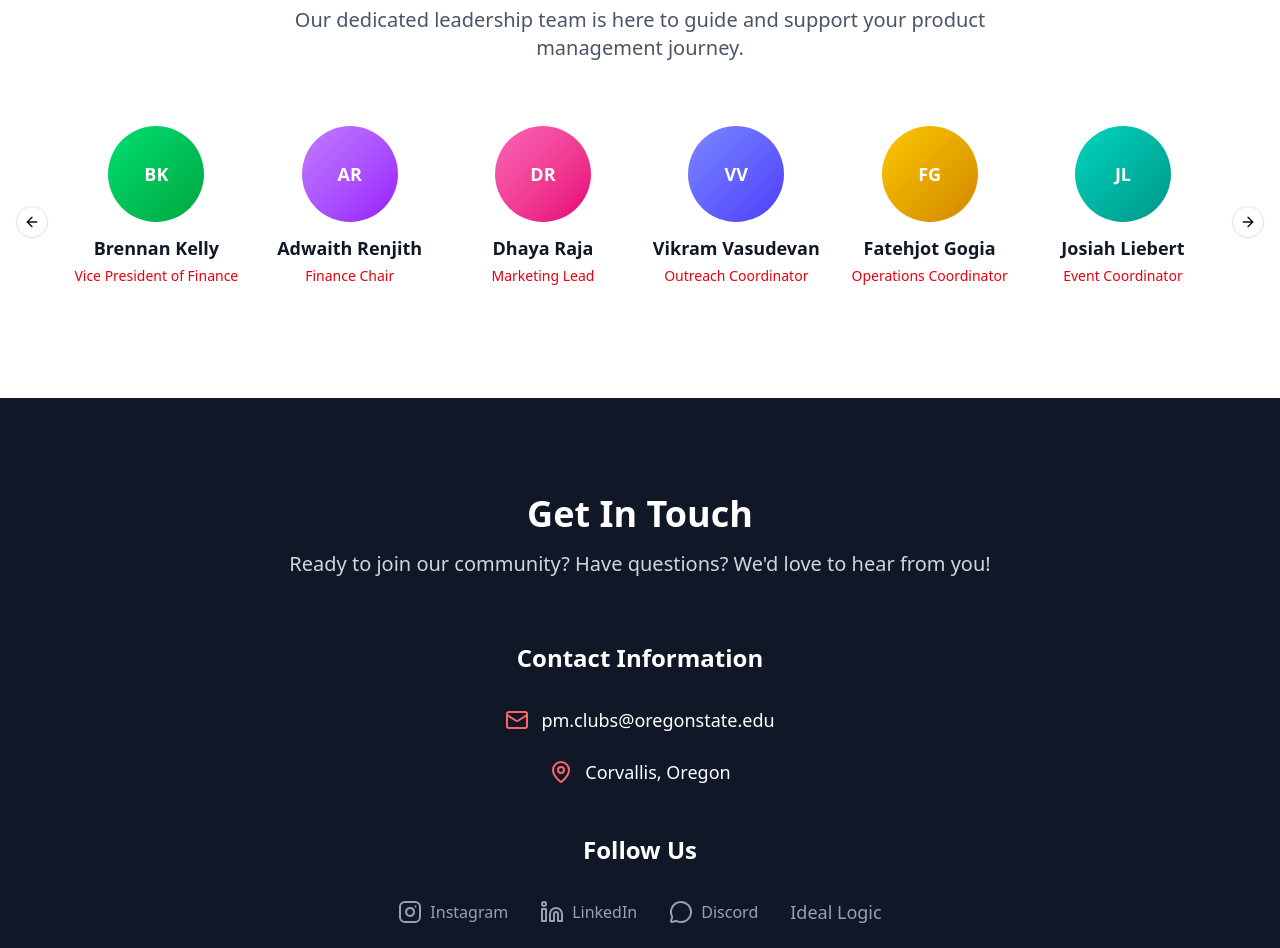
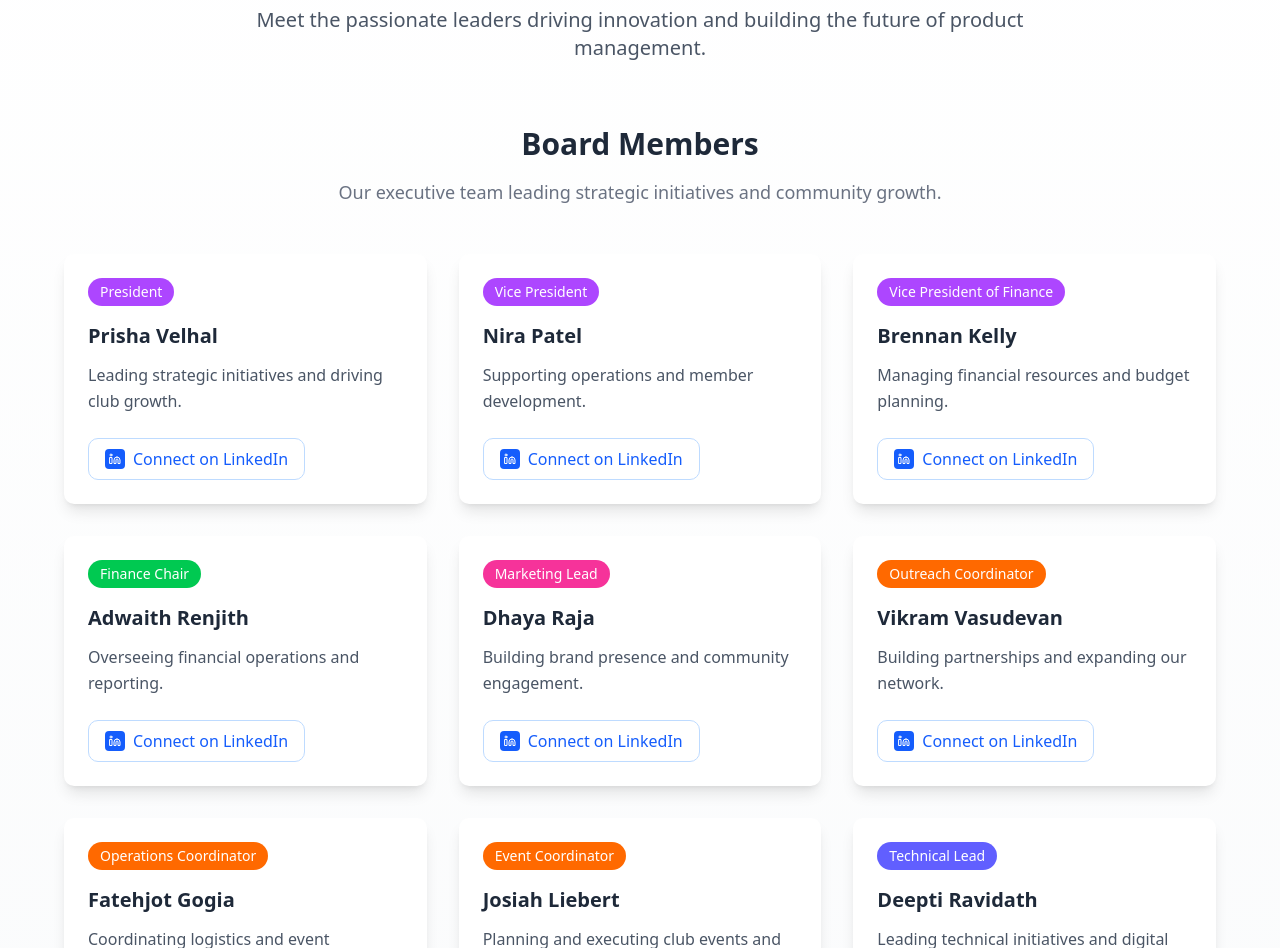
Before and after one commit to aj-arts/pmc-website, a Next.js app: page / in a window 1280 px wide. Shown: the part 2144-3092 px from the top of the page. Built offline with nearby package versions, Linux system fonts and the light colour scheme.

Commit message:
changes to  officers

```diff
--- a/app/officers/page.tsx
+++ b/app/officers/page.tsx
@@ -1,9 +1,5 @@
 import Officers from "../../components/sections/Officers";
 
 export default function OfficersPage() {
-  return (
-    <div className="min-h-screen">
-      <Officers />
-    </div>
-  );
+  return <Officers />;
 }
--- a/components/sections/Officers.tsx
+++ b/components/sections/Officers.tsx
@@ -1,102 +1,150 @@
-"use client";
-
-import {
-  Carousel,
-  CarouselContent,
-  CarouselItem,
-  CarouselNext,
-  CarouselPrevious,
-} from "@/components/ui/carousel";
-import { Avatar, AvatarFallback } from "@/components/ui/avatar";
-import PageHeader from "../ui/PageHeader";
-import Autoplay from "embla-carousel-autoplay";
+import { Linkedin } from "lucide-react";
 
 const officers = [
-  { name: "Prisha Velhal", role: "President" },
-  { name: "Nira Patel", role: "Vice President" },
-  { name: "Brennan Kelly", role: "Vice President of Finance" },
-  { name: "Adwaith Renjith", role: "Finance Chair" },
-  { name: "Dhaya Raja", role: "Marketing Lead" },
-  { name: "Vikram Vasudevan", role: "Outreach Coordinator" },
-  { name: "Fatehjot Gogia", role: "Operations Coordinator" },
-  { name: "Josiah Liebert", role: "Event Coordinator" },
-  { name: "Deepti Ravidath", role: "Technical Lead" },
-  { name: "Lauren Gliane", role: "UX Design Lead" },
-  { name: "Rebeca Moreno Rodriguez", role: "Full-Stack Engineer" },
-  { name: "Ajinkya Gokule", role: "Systems Architect" },
+  {
+    name: "Prisha Velhal",
+    role: "President",
+    description: "Leading strategic initiatives and driving club growth.",
+    linkedinUrl: "#"
+  },
+  {
+    name: "Nira Patel",
+    role: "Vice President",
+    description: "Supporting operations and member development.",
+    linkedinUrl: "#"
+  },
+  {
+    name: "Brennan Kelly",
+    role: "Vice President of Finance",
+    description: "Managing financial resources and budget planning.",
+    linkedinUrl: "#"
+  },
+  {
+    name: "Adwaith Renjith",
+    role: "Finance Chair",
+    description: "Overseeing financial operations and reporting.",
+    linkedinUrl: "#"
+  },
+  {
+    name: "Dhaya Raja",
+    role: "Marketing Lead",
+    description: "Building brand presence and community engagement.",
+    linkedinUrl: "#"
+  },
+  {
+    name: "Vikram Vasudevan",
+    role: "Outreach Coordinator",
+    description: "Building partnerships and expanding our network.",
+    linkedinUrl: "#"
+  },
+  {
+    name: "Fatehjot Gogia",
+    role: "Operations Coordinator",
+    description: "Coordinating logistics and event management.",
+    linkedinUrl: "#"
+  },
+  {
+    name: "Josiah Liebert",
+    role: "Event Coordinator",
+    description: "Planning and executing club events and activities.",
+    linkedinUrl: "#"
+  },
+  {
+    name: "Deepti Ravidath",
+    role: "Technical Lead",
+    description: "Leading technical initiatives and digital innovation.",
+    linkedinUrl: "#"
+  },
+  {
+    name: "Lauren Gliane",
+    role: "UX Design Lead",
+    description: "Creating user-centered design solutions.",
+    linkedinUrl: "#"
+  },
+  {
+    name: "Rebeca Moreno Rodriguez",
+    role: "Full-Stack Engineer",
+    description: "Developing web applications and technical solutions.",
+    linkedinUrl: "#"
+  },
+  {
+    name: "Ajinkya Gokule",
+    role: "Systems Architect",
+    description: "Designing scalable technical systems.",
+    linkedinUrl: "#"
+  }
 ];
 
-const gradientColors = [
-  "from-red-400 to-red-600",
-  "from-blue-400 to-blue-600",
-  "from-green-400 to-green-600",
-  "from-purple-400 to-purple-600",
-  "from-pink-400 to-pink-600",
-  "from-indigo-400 to-indigo-600",
-  "from-yellow-400 to-yellow-600",
-  "from-teal-400 to-teal-600",
-  "from-orange-400 to-orange-600",
-  "from-cyan-400 to-cyan-600",
-  "from-emerald-400 to-emerald-600",
-  "from-violet-400 to-violet-600",
-];
-
-function getInitials(name: string): string {
-  return name
-    .split(" ")
-    .map((word) => word.charAt(0).toUpperCase())
-    .join("");
-}
+const getRoleTagColor = (role: string) => {
+  if (role.includes("President")) return "bg-purple-500";
+  if (role.includes("Vice President")) return "bg-blue-400";
+  if (role.includes("Finance")) return "bg-green-500";
+  if (role.includes("Marketing")) return "bg-pink-500";
+  if (role.includes("Outreach") || role.includes("Operations") || role.includes("Event")) return "bg-orange-500";
+  if (role.includes("Technical") || role.includes("Engineer") || role.includes("Architect") || role.includes("Design")) return "bg-indigo-500";
+  return "bg-blue-600";
+};
 
 export default function Officers() {
   return (
-    <section id="officers" className="bg-white py-20">
+    <section id="officers" className="bg-gradient-to-b from-white to-gray-50 py-20">
       <div className="mx-auto max-w-7xl px-4 sm:px-6 lg:px-8">
-        <PageHeader
-          title="Meet Our Officers"
-          subtitle="Our dedicated leadership team is here to guide and support your product management journey."
-        />
+        {/* Header Section */}
+        <div className="text-center mb-16">
+          <h1 className="text-5xl font-bold mb-6">
+            <span className="text-purple-400">OUR</span>{" "}
+            <span className="text-blue-600">TEAM</span>
+          </h1>
+          <p className="text-xl text-gray-600 max-w-3xl mx-auto">
+            Meet the passionate leaders driving innovation and building the future of product management.
+          </p>
+        </div>
 
-        <Carousel
-          plugins={[
-            Autoplay({
-              delay: 4000,
-            }),
-          ]}
-          opts={{
-            align: "start",
-            loop: true,
-            slidesToScroll: 2,
-          }}
-          className="mx-auto w-full max-w-6xl"
-        >
-          <CarouselContent className="-ml-1 md:-ml-2">
-            {officers.map((officer, index) => (
-              <CarouselItem
-                key={officer.name}
-                className="basis-1/3 pl-2 md:basis-1/4 md:pl-2 lg:basis-1/5 xl:basis-1/6"
+        {/* Board Members Section */}
+        <div className="text-center mb-12">
+          <h2 className="text-3xl font-bold text-gray-800 mb-4">Board Members</h2>
+          <p className="text-lg text-gray-500">
+            Our executive team leading strategic initiatives and community growth.
+          </p>
+        </div>
+
+        {/* Officers Grid */}
+        <div className="grid grid-cols-1 md:grid-cols-2 lg:grid-cols-3 gap-8 max-w-6xl mx-auto">
+          {officers.map((officer, index) => (
+            <div
+              key={officer.name}
+              className="bg-white rounded-lg shadow-lg p-6 hover:shadow-xl transition-shadow duration-300"
+            >
+              {/* Role Tag */}
+              <div className="mb-4">
+                <span className={`inline-block px-3 py-1 rounded-full text-white text-sm font-medium ${getRoleTagColor(officer.role)}`}>
+                  {officer.role}
+                </span>
+              </div>
+
+              {/* Name */}
+              <h3 className="text-xl font-bold text-gray-800 mb-3">
+                {officer.name}
+              </h3>
+
+              {/* Description */}
+              <p className="text-gray-600 mb-6 leading-relaxed">
+                {officer.description}
+              </p>
+
+              {/* LinkedIn Button */}
+              <a
+                href={officer.linkedinUrl}
+                className="inline-flex items-center space-x-2 px-4 py-2 border border-blue-200 rounded-lg text-blue-600 hover:bg-blue-50 transition-colors duration-200"
               >
-                <div className="text-center transition-all duration-300 ease-in-out">
-                  <Avatar
-                    className={`h-24 w-24 bg-gradient-to-br ${gradientColors[index % gradientColors.length]} mx-auto mb-3`}
-                  >
-                    <AvatarFallback className="bg-transparent text-lg font-bold text-white">
-                      {getInitials(officer.name)}
-                    </AvatarFallback>
-                  </Avatar>
-                  <h3 className="mb-1 text-lg font-semibold text-gray-900">
-                    {officer.name}
-                  </h3>
-                  <p className="mb-1 text-sm font-medium text-red-600">
-                    {officer.role}
-                  </p>
+                <div className="w-5 h-5 bg-blue-600 rounded flex items-center justify-center">
+                  <Linkedin className="w-3 h-3 text-white" />
                 </div>
-              </CarouselItem>
-            ))}
-          </CarouselContent>
-          <CarouselPrevious />
-          <CarouselNext />
-        </Carousel>
+                <span className="font-medium">Connect on LinkedIn</span>
+              </a>
+            </div>
+          ))}
+        </div>
       </div>
     </section>
   );
```
